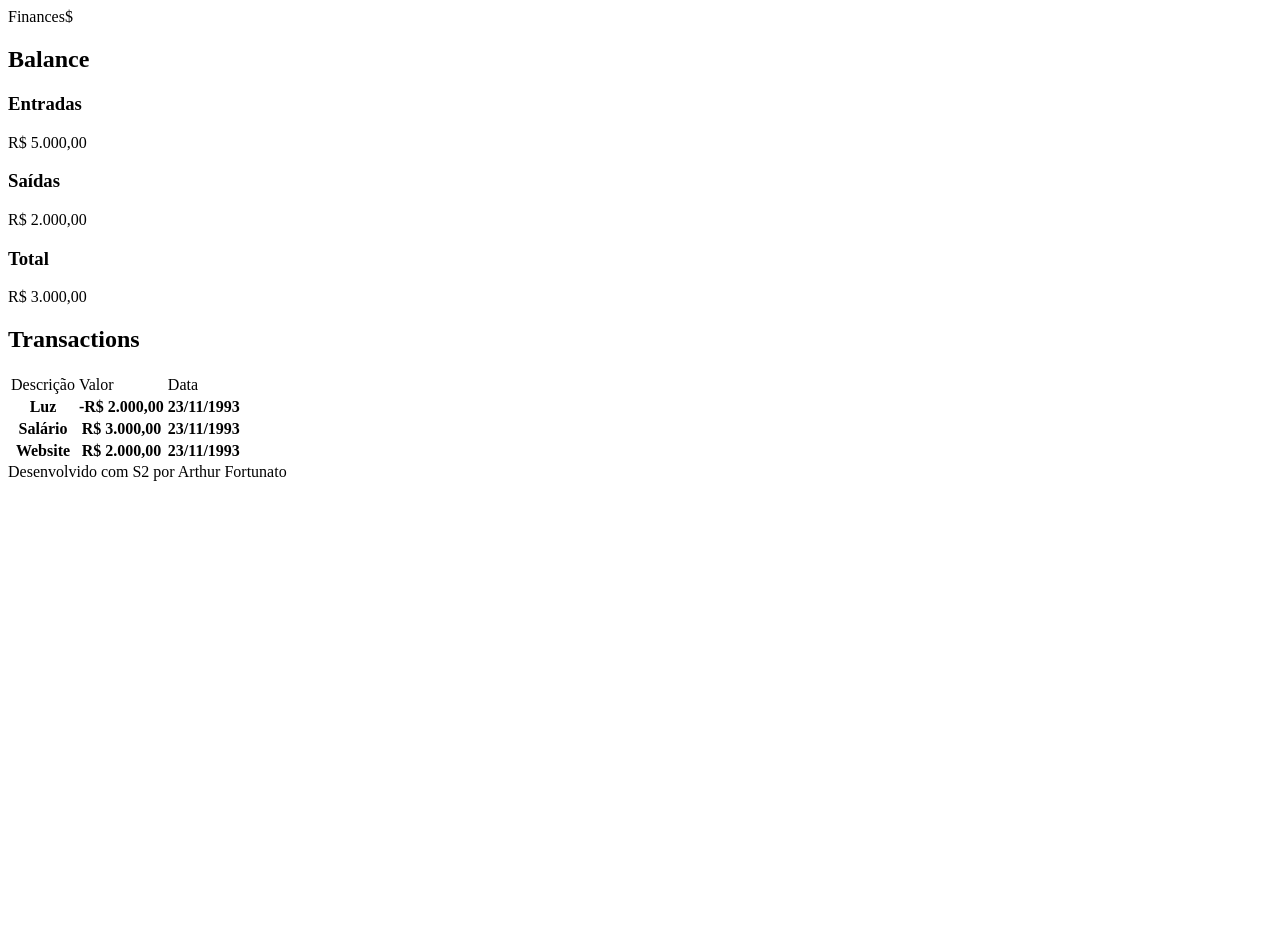
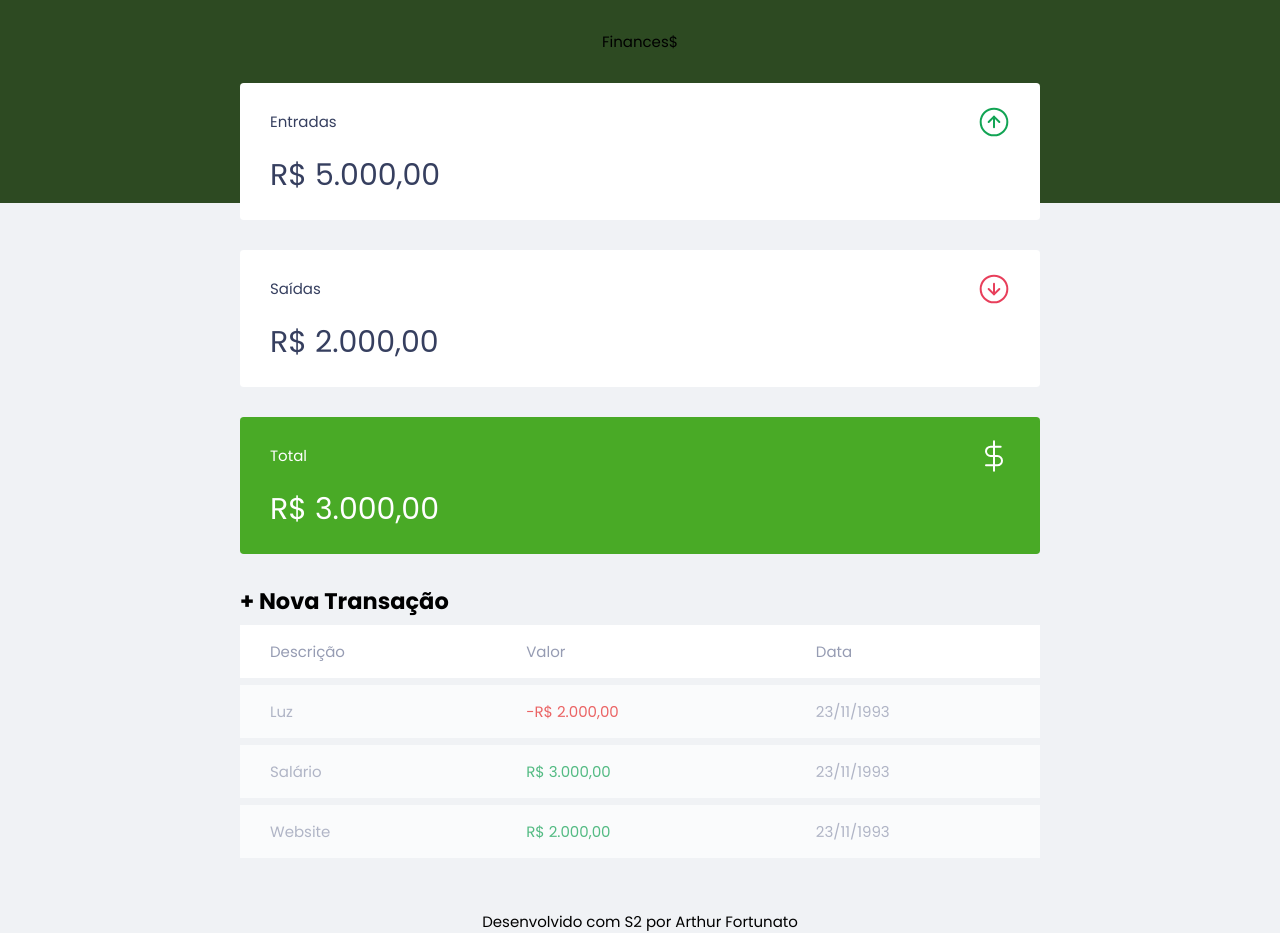
Before and after one commit to arthurfortunato/finances, a plain HTML site: page index.html in a window 1280 px wide. Before the commit the page ends 800 px from the top, so only its background shows below. Drawn offline with Linux system fonts and the light colour scheme.

Commit message:
Finalizando o estilo da aplicação

```diff
--- a/index.html
+++ b/index.html
@@ -1,64 +1,87 @@
 <!DOCTYPE html>
 <html lang="pt-br">
+
 <head>
   <meta charset="UTF-8">
   <meta http-equiv="X-UA-Compatible" content="IE=edge">
   <meta name="viewport" content="width=device-width, initial-scale=1.0">
   <title>Finances$</title>
+
+  <link rel="preconnect" href="https://fonts.googleapis.com">
+  <link rel="preconnect" href="https://fonts.gstatic.com" crossorigin>
+  <link href="https://fonts.googleapis.com/css2?family=Poppins:ital,wght@0,100;0,400;0,700;1,100;1,200&display=swap"
+    rel="stylesheet">
+  <link rel="stylesheet" href="./styles.css">
+
 </head>
+
 <body>
-  <header>Finances$</header>
+  <header id="logo">Finances$</header>
 
-  <main>
-    <section>
-      <h2>Balance</h2>
-      <div>
-        <h3>Entradas</h3>
+  <main class="container">
+
+    <section id="balance">
+      <h2 class="sr-only">Balanço</h2>
+
+      <div class="card">
+        <h3>
+          <span>Entradas</span>
+          <img src="./assets/income.svg" alt="Image de entradas">
+        </h3>
         <p>R$ 5.000,00</p>
       </div>
-      <div>
-        <h3>Saídas</h3>
+      <div class="card">
+        <h3>
+          <span>Saídas</span>
+          <img src="./assets/expense.svg" alt="Image de saídas">
+        </h3>
         <p>R$ 2.000,00</p>
       </div>
-      <div>
-        <h3>Total</h3>
+      <div class="card total">
+        <h3>
+          <span>Total</span>
+          <img src="./assets/total.svg" alt="Image do total">
+        </h3>
         <p>R$ 3.000,00</p>
       </div>
     </section>
 
-    <section>
-      <h2>Transactions</h2>
+    <section id="transaction">
+      <h2 class="sr-only">Transações</h2>
 
-      <table>
+      <h1>+ Nova Transação</h1>
+
+      <table id="data-table">
         <thead>
           <tr>
-            <td>Descrição</td>
-            <td>Valor</td>
-            <td>Data</td>
+            <th>Descrição</th>
+            <th>Valor</th>
+            <th>Data</th>
           </tr>
         </thead>
         <tbody>
           <tr>
-            <th>Luz</th>
-            <th>-R$ 2.000,00</th>
-            <th>23/11/1993</th>
+            <td>Luz</td>
+            <td class="expense">-R$ 2.000,00</td>
+            <td>23/11/1993</td>
           </tr>
           <tr>
-            <th>Salário</th>
-            <th>R$ 3.000,00</th>
-            <th>23/11/1993</th>
+            <td>Salário</td>
+            <td class="income">R$ 3.000,00</td>
+            <td>23/11/1993</td>
           </tr>
           <tr>
-            <th>Website</th>
-            <th>R$ 2.000,00</th>
-            <th>23/11/1993</th>
+            <td>Website</td>
+            <td class="income">R$ 2.000,00</td>
+            <td>23/11/1993</td>
           </tr>
         </tbody>
       </table>
     </section>
   </main>
 
-  <footer>Desenvolvido com S2 por Arthur Fortunato</footer>
+  <footer id="footer">Desenvolvido com S2 por Arthur Fortunato</footer>
 
 </body>
+
 </html>
--- /dev/null
+++ b/styles.css
@@ -0,0 +1,154 @@
+/* Global ========================================= */
+:root {
+  --dark-blue: #363f5f;
+  --green: #49aa26;
+  --light-green: #3dd705;
+  --red: #e92929;
+}
+
+* {
+  margin: 0;
+  padding: 0;
+
+  box-sizing: border-box;
+}
+
+html {
+  font-size: 93.75%;
+  height: 100vh;
+}
+
+body {
+  background: #f0f2f5;
+  font-family: "Poppins", sans-serif;
+}
+
+.sr-only {
+  position: absolute;
+  width: 1px;
+  height: 1px;
+  padding: 0;
+  margin: -1px;
+  overflow: hidden;
+  clip: rect(0 0 0 0);
+  white-space: nowrap;
+  border-width: 0;
+}
+
+.container {
+  width: min(90vw, 800px);
+  margin: auto;
+}
+
+/* Titles ========================================= */
+h2 {
+  margin-top: 3.2rem;
+  margin-bottom: 0.8rem;
+  font-weight: normal;
+  color: var(--dark-blue);
+}
+
+/* Header ========================================= */
+header {
+
+  text-align: center;
+  padding: 2rem 0 10rem;
+  background: #2d4a22;
+}
+
+/* Balance ========================================= */
+#balance {
+  margin-top: -8rem;
+}
+
+#balance h2 {
+  color: #fff;
+  margin: 0;
+}
+
+/* Card ========================================= */
+.card {
+  background: #fff;
+  padding: 1.5rem 2rem;
+  border-radius: 0.25rem;
+  margin-bottom: 2rem;
+  color: var(--dark-blue);
+}
+
+.card h3 {
+  display: flex;
+  justify-content: space-between;
+  align-items: center;
+
+  font-size: 1rem;
+  font-weight: normal;
+}
+
+.card p {
+  font-size: 2rem;
+  line-height: 3rem;
+  margin-top: 1rem;
+}
+
+.card.total {
+  background: var(--green);
+  color: #fff;
+}
+
+/* Table ========================================= */
+#transaction {
+  display: block;
+  width: 100%;
+  overflow: auto;
+}
+
+#data-table {
+  width: 100%;
+  text-align: left;
+  color: #969cb3;
+  border-spacing: 0 0.5rem;
+}
+
+table thead tr th:first-child,
+table tbody tr td:first-child {
+  border-radius: 0.25rem 0.25 0 0.25rem;
+}
+
+table th {
+  background: #fff;
+  font-weight: normal;
+  padding: 1rem 2rem;
+}
+
+table tbody tr {
+  opacity: 0.7;
+  border-radius: 0.25rem;
+}
+
+table tbody tr:hover {
+  opacity: 1
+}
+
+table tbody td {
+  background: #fff;
+  padding: 1rem 2rem;
+}
+
+td.description {
+  color: var(--dark-blue);
+}
+
+td.income {
+  color: #12a454;
+}
+
+td.expense {
+  color: var(--red);
+}
+
+/* Footer ========================================= */
+footer {
+  text-align: center;
+  margin-top: 3rem;
+  margin-bottom: 2rem;
+}
```
Also changed, not shown: assets/expense.svg (added), assets/income.svg (added), assets/logo.svg (added), assets/minus.svg (added), assets/plus.svg (added), assets/total.svg (added).
